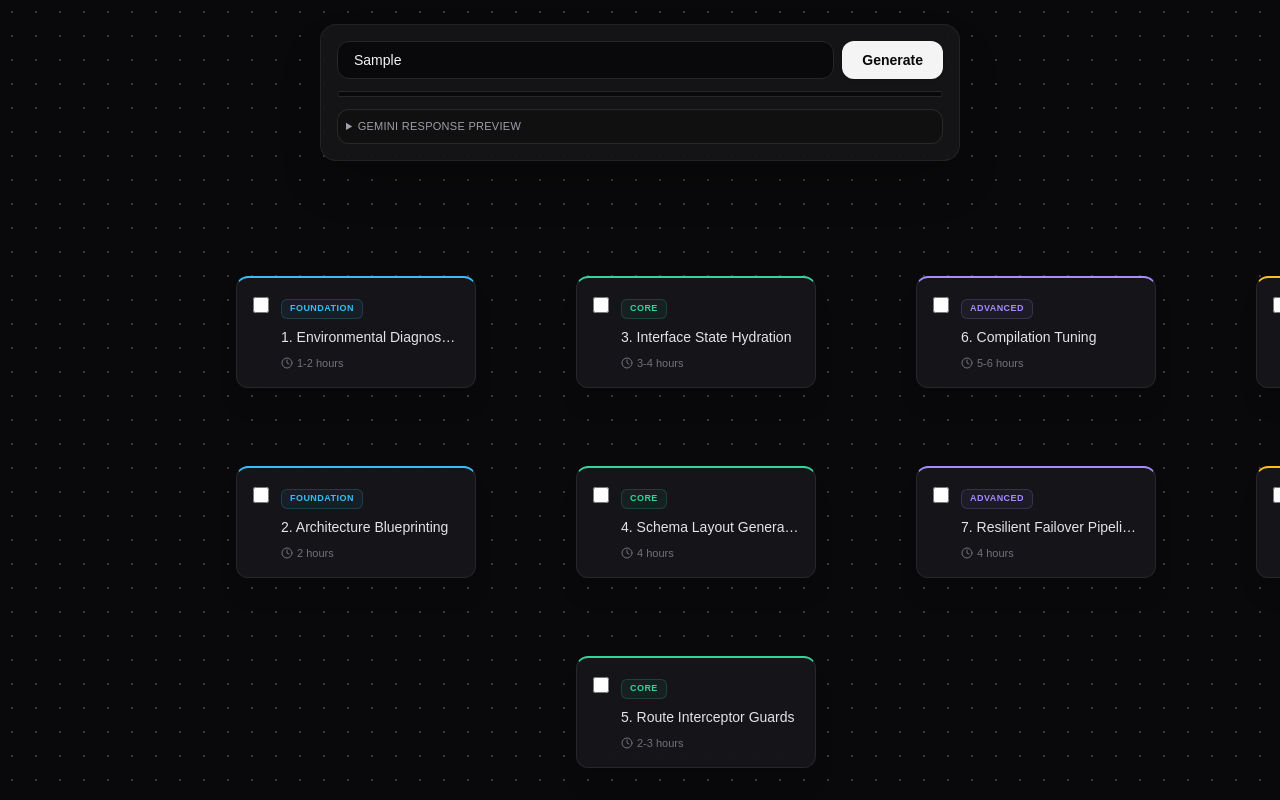
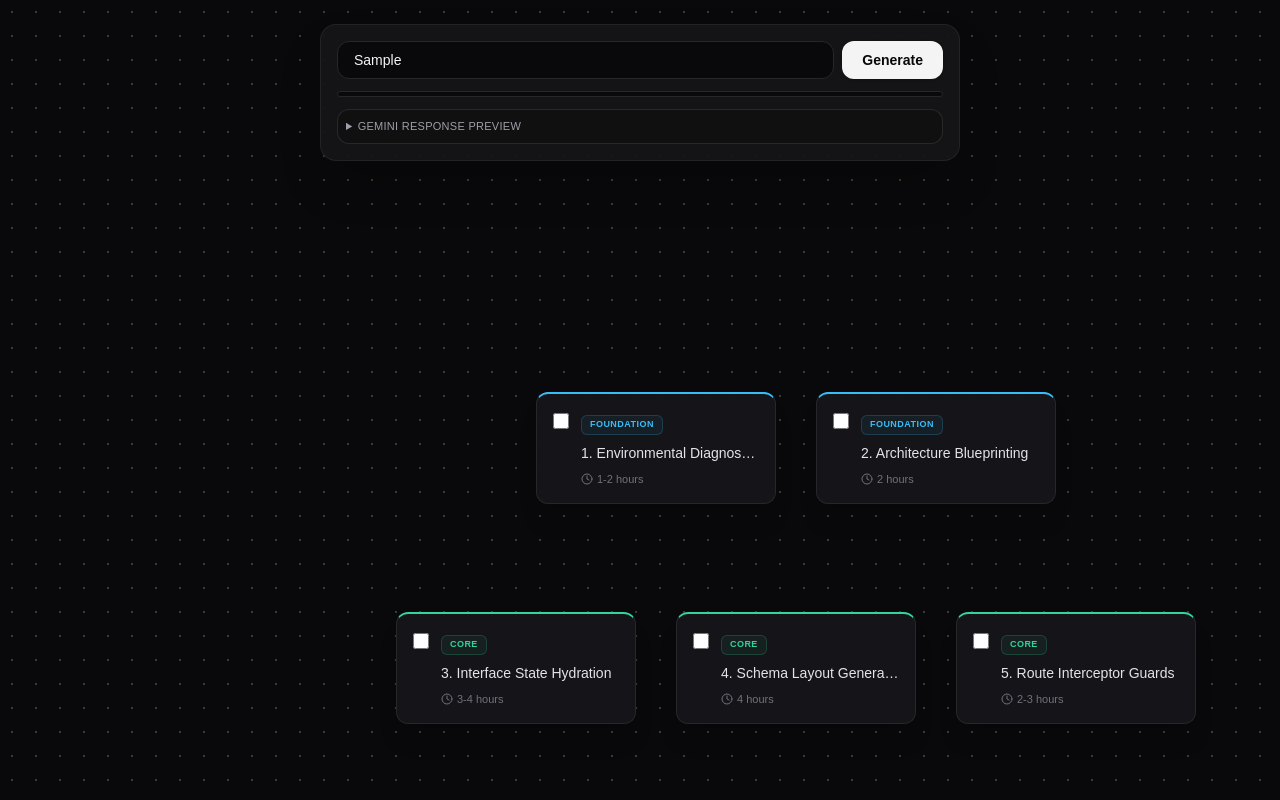
Before and after one commit to OwlorGit/Automatic-Roadmap-Generator-, a Next.js app: page / in a window 1280 px wide. Both pictures are taken after typing "Sample" into the empty fields and a click on the button "Generate". Built offline with nearby package versions, Linux system fonts and the light colour scheme.

Commit message:
Changed the cards from being vertical to horizontal and centered the cards based on the screen size

```diff
--- a/src/app/page.tsx
+++ b/src/app/page.tsx
@@ -91,17 +91,31 @@ const buildLayout = (nodes: any[]) => {
     byLevel.get(level)!.push(node);
   });
 
+  const maxLevel = Math.max(0, ...Array.from(byLevel.keys()));
+
+  const cardWidth = 240;
+  const cardHeight = 120;
+  const horizontalGap = 280;
+  const verticalGap = 220;
+
+  const canvasWidth = 1400;
+  const canvasHeight = Math.max(720, (maxLevel + 1) * verticalGap + 300);
+
   return nodes.map((node) => {
     const level = typeof node.level === "number" ? node.level : 0;
     const siblings = byLevel.get(level) || [];
     const index = siblings.findIndex((item) => item.id === node.id);
+    const centeredIndex = index - (siblings.length - 1) / 2;
 
     return {
       ...node,
       category: node.category || "foundation",
       duration: node.duration || "1-2 hours",
-      x: 140 + level * 340,
-      y: 180 + index * 190,
+      x:
+        canvasWidth / 2 + centeredIndex * horizontalGap - cardWidth / 2,
+
+      y:
+        canvasHeight / 2 + (level - maxLevel / 2) * verticalGap - cardHeight / 2
     };
   });
 };
@@ -231,8 +245,19 @@ export default function Home() {
             <p className={`text-sm mt-1 ${UI_THEME.canvas.emptySub}`}>Provide a goal above to auto-generate custom tracks.</p>
           </div>
         ) : (
-          <div className="relative w-full h-full min-w-[2500px] min-h-[900px]">
-            {roadmap.map((step) => {
+          <div className="relative flex h-full w-full justify-center pt-24">
+            <div
+              className="relative"
+              style={{
+                width: "1400px",
+                height: `${Math.max(
+                  720,
+                  (Math.max(...roadmap.map((r) => r.level ?? 0)) + 1) * 220 + 300
+                )}px`,
+                margin: "0 auto",
+              }}
+              >
+              {roadmap.map((step) => {
               const isDone = completedSteps.includes(step.id);
               const meta = CATEGORY_META[step.category] || CATEGORY_META.foundation;
 
@@ -287,6 +312,7 @@ export default function Home() {
                 </div>
               );
             })}
+            </div>
           </div>
         )}
       </main>
```
